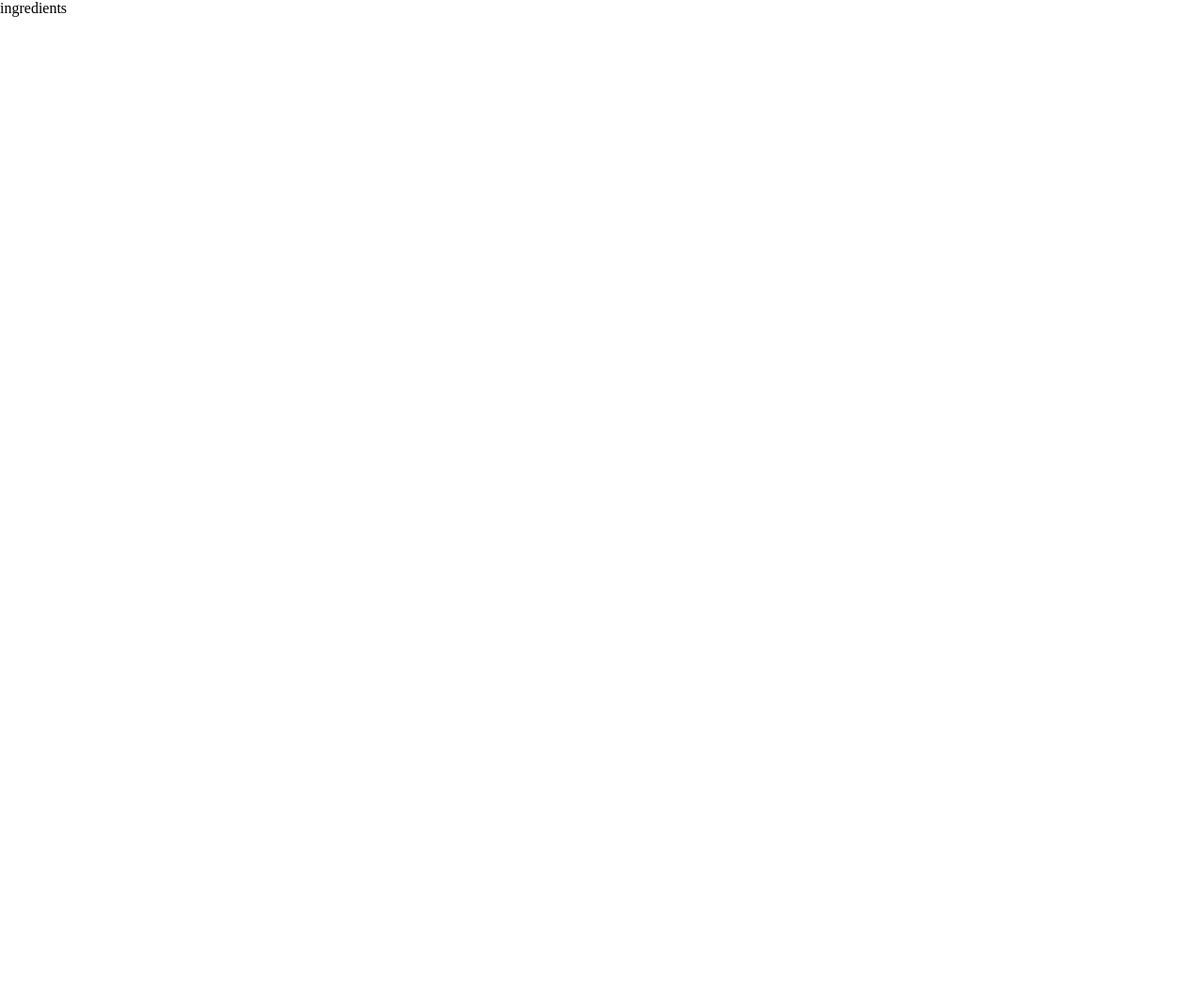
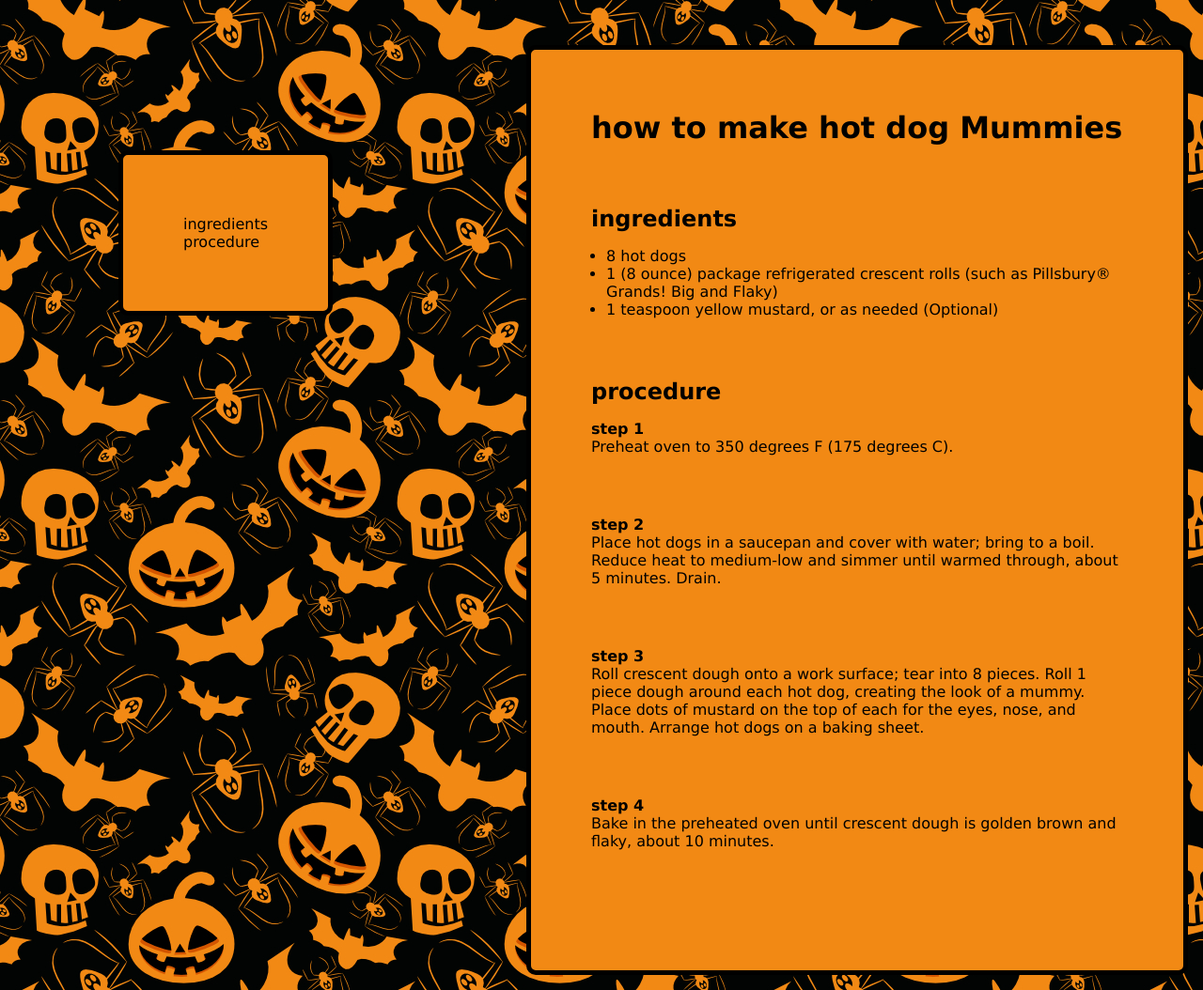
Before and after one commit to wafanakha/odin-recipe, a plain HTML site: page recipes/hotdog.html in a window 1280 px wide. Shown: the whole page at 94% size. Before the commit the page ends 800 px from the top, so only its background shows below. Drawn offline with Linux system fonts and the light colour scheme.

Commit message:
recipe html is ready, but the picture not yet completed

```diff
--- a/recipes/hotdog.html
+++ b/recipes/hotdog.html
@@ -4,11 +4,64 @@
     <meta charset="UTF-8" />
     <meta name="viewport" content="width=device-width, initial-scale=1.0" />
     <link rel="stylesheet" href="style.css" />
+    <link rel="preconnect" href="https://fonts.googleapis.com" />
+    <link rel="preconnect" href="https://fonts.gstatic.com" crossorigin />
+    <link
+      href="https://fonts.googleapis.com/css2?family=Nosifer&display=swap"
+      rel="stylesheet"
+    />
+    <link
+      href="https://fonts.googleapis.com/css2?family=Amatic+SC:wght@700&display=swap"
+      rel="stylesheet"
+    />
     <title>Document</title>
   </head>
   <body>
     <nav>
-      <p>ingredients</p>
+      <div><a href="#ingredients">ingredients</a>
+        <a href="#step">procedure</a></div>
+
     </nav>
+    <div id="main-container">
+      <h1>how to make hot dog Mummies</h1>
+      <div id="ingredients">
+        <h2>ingredients</h2>
+        <ul>
+          <li>8 hot dogs</li>
+          <li>
+            1 (8 ounce) package refrigerated crescent rolls (such as Pillsbury®
+            Grands! Big and Flaky)
+          </li>
+          <li>1 teaspoon yellow mustard, or as needed (Optional)</li>
+        </ul>
+      </div>
+      <div id="step">
+        <h2>procedure</h2>
+        <div class="steps" id="step1">
+          <h4>step 1</h4>
+          <p>Preheat oven to 350 degrees F (175 degrees C).</p>
+        </div>
+        <div class="steps" id="step2">
+          <h4>step 2</h4>
+          <p>
+            Place hot dogs in a saucepan and cover with water; bring to a boil.
+            Reduce heat to medium-low and simmer until warmed through, about 5
+            minutes. Drain.
+          </p>
+        </div>
+        <div class="steps" id="step3">
+          <h4>step 3</h4>
+          <p>
+            Roll crescent dough onto a work surface; tear into 8 pieces. Roll 1
+            piece dough around each hot dog, creating the look of a mummy. Place
+            dots of mustard on the top of each for the eyes, nose, and mouth.
+            Arrange hot dogs on a baking sheet.
+          </p>
+        </div>
+        <div class="steps" id="step4">
+          <h4>step 4</h4>
+          <p>Bake in the preheated oven until crescent dough is golden brown and flaky, about 10 minutes.
+      </div>
+    </div>
   </body>
 </html>
--- a/recipes/style.css
+++ b/recipes/style.css
@@ -3,3 +3,52 @@
   padding: 0;
   box-sizing: border-box;
 }
+body {
+  background-image: url(../pictures/Halloween-seamless-pattern-by-thanaporn.pinp_-2.jpg);
+  font-family: Verdana, Geneva, Tahoma, sans-serif;
+}
+ul {
+  margin-left: 1rem;
+}
+nav {
+  position: fixed;
+  display: flex;
+  flex-direction: column;
+  justify-content: center;
+  align-items: center;
+  width: 30rem;
+  top: 10rem;
+}
+nav div {
+  display: flex;
+  flex-direction: column;
+  justify-content: center;
+  border: 5px solid;
+  border-radius: 10px;
+  background-color: #f28914;
+  padding: 4rem;
+}
+nav a {
+  color: black;
+  text-decoration: none;
+}
+#main-container {
+  position: relative;
+  background-color: #f28914;
+  border: 5px solid;
+  border-radius: 10px;
+  width: 55%;
+  padding: 4rem;
+  top: 3rem;
+  left: 35rem;
+  margin-bottom: 4rem;
+}
+#main-container h1 {
+  margin-bottom: 4rem;
+}
+#main-container h2 {
+  margin-bottom: 1rem;
+}
+#main-container div {
+  margin-bottom: 4rem;
+}
--- a/style.css
+++ b/style.css
@@ -33,7 +33,6 @@ img {
   font-family: "Amatic SC", sans-serif;
 }
 #recipe-container a {
-  border: 5px solid;
   background-color: black;
   color: #f28914;
   text-decoration: none;
```
